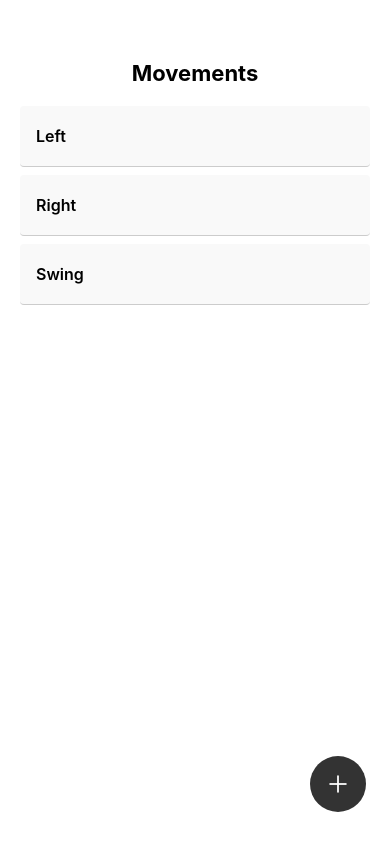
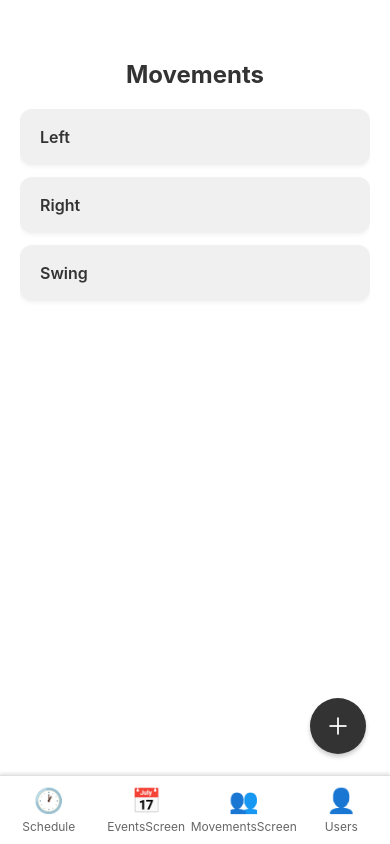
Before and after one commit to AlanMedina53232/Malbouche, a React Native app: screen /MovementsScreen in a window 390 px wide. Built offline with nearby package versions, Linux system fonts and the light colour scheme.

Commit message:
Se agrega el navbar a las pantallas principales

```diff
--- a/principals/restricted/eventsScreen.js
+++ b/principals/restricted/eventsScreen.js
@@ -1,8 +1,16 @@
 import React, { useContext } from 'react';
-import { View, Text, StyleSheet, FlatList, TouchableOpacity, Switch } from 'react-native';
+import {
+  View,
+  Text,
+  StyleSheet,
+  FlatList,
+  TouchableOpacity,
+  Switch
+} from 'react-native';
 import { useNavigation } from '@react-navigation/native';
 import { EventContext } from '../../context/eventContext';
 import { Ionicons } from '@expo/vector-icons';
+import NavigationBar from '../../components/NavigationBar';
 
 const EventsScreen = () => {
   const navigation = useNavigation();
@@ -23,6 +31,7 @@ const EventsScreen = () => {
   );
 
   return (
+    <View style={styles.wrapper}>
       <View style={styles.container}>
         <View style={styles.header}>
           <Text style={styles.title}>Events</Text>
@@ -30,21 +39,33 @@ const EventsScreen = () => {
             <Ionicons name="add" size={28} color="black" />
           </TouchableOpacity>
         </View>
-      <Text style={styles.subtitle}>{events[0] ? `The ${events[0].name} event is ongoing` : 'No ongoing event'}</Text>
+
+        <Text style={styles.subtitle}>
+          {events[0] ? `The ${events[0].name} event is ongoing` : 'No ongoing event'}
+        </Text>
+
         <FlatList
           data={events}
           renderItem={renderItem}
           keyExtractor={(item) => item.id.toString()}
-        contentContainerStyle={{ paddingBottom: 20 }}
+          contentContainerStyle={{ paddingBottom: 100 }}
+          showsVerticalScrollIndicator={false}
         />
+      </View>
+      <NavigationBar />
     </View>
   );
 };
 
+export default EventsScreen;
+
 const styles = StyleSheet.create({
+  wrapper: {
+    flex: 1,
+    backgroundColor: '#fff',
+  },
   container: {
     flex: 1,
-    backgroundColor: '#fff',
     paddingHorizontal: 20,
     paddingTop: 60,
   },
@@ -91,5 +112,3 @@ const styles = StyleSheet.create({
     marginTop: 4,
   },
 });
-
-export default EventsScreen;
--- a/principals/restricted/movementsScreen.js
+++ b/principals/restricted/movementsScreen.js
@@ -1,6 +1,7 @@
 import React from 'react';
 import { View, Text, StyleSheet, FlatList, TouchableOpacity } from 'react-native';
-import { Ionicons } from '@expo/vector-icons'; // o 'react-native-vector-icons/Ionicons'
+import { Ionicons } from '@expo/vector-icons';
+import NavigationBar from '../../components/NavigationBar';
 
 const movements = [
   { id: '1', title: 'Left' },
@@ -16,6 +17,7 @@ const MovementsScreen = () => {
   );
 
   return (
+    <View style={styles.wrapper}>
       <View style={styles.container}>
         <Text style={styles.title}>Movements</Text>
         <FlatList
@@ -23,10 +25,13 @@ const MovementsScreen = () => {
           renderItem={renderItem}
           keyExtractor={item => item.id}
           contentContainerStyle={styles.list}
+          showsVerticalScrollIndicator={false}
         />
         <TouchableOpacity style={styles.fab}>
           <Ionicons name="add" size={28} color="#fff" />
         </TouchableOpacity>
+      </View>
+      <NavigationBar />
     </View>
   );
 };
@@ -34,44 +39,56 @@ const MovementsScreen = () => {
 export default MovementsScreen;
 
 const styles = StyleSheet.create({
+  wrapper: {
+    flex: 1,
+    backgroundColor: '#fff',
+  },
   container: {
     flex: 1,
-    backgroundColor: '#fff',
     paddingTop: 60,
     paddingHorizontal: 20,
   },
   title: {
-    fontSize: 22,
-    fontWeight: 'bold',
+    fontSize: 24,
+    fontWeight: '700',
     marginBottom: 20,
-    alignSelf: 'center',
+    textAlign: 'center',
+    color: '#333',
   },
   list: {
-    paddingBottom: 100,
+    paddingBottom: 120,
   },
   item: {
-    paddingVertical: 20,
-    paddingHorizontal: 16,
-    borderBottomWidth: 1,
-    borderBottomColor: '#ccc',
-    backgroundColor: '#f9f9f9',
-    borderRadius: 4,
-    marginBottom: 8,
+    backgroundColor: '#f0f0f0',
+    paddingVertical: 18,
+    paddingHorizontal: 20,
+    borderRadius: 12,
+    marginBottom: 12,
+    shadowColor: '#000',
+    shadowOpacity: 0.05,
+    shadowOffset: { width: 0, height: 2 },
+    shadowRadius: 4,
+    elevation: 3,
   },
   itemText: {
     fontSize: 16,
     fontWeight: '600',
+    color: '#333',
   },
   fab: {
     position: 'absolute',
     right: 24,
-    bottom: 32,
+    bottom: 90,
     backgroundColor: '#333',
-    borderRadius: 30,
+    borderRadius: 28,
     width: 56,
     height: 56,
     justifyContent: 'center',
     alignItems: 'center',
-    elevation: 5,
+    elevation: 6,
+    shadowColor: '#000',
+    shadowOpacity: 0.2,
+    shadowOffset: { width: 0, height: 3 },
+    shadowRadius: 4,
   },
 });
--- a/principals/restricted/scheduleScreen.js
+++ b/principals/restricted/scheduleScreen.js
@@ -1,7 +1,15 @@
 import React, { useState } from 'react';
-import { View, Text, TextInput, TouchableOpacity, StyleSheet, ScrollView } from 'react-native';
+import {
+  View,
+  Text,
+  TextInput,
+  TouchableOpacity,
+  StyleSheet,
+  ScrollView
+} from 'react-native';
 import { Ionicons } from '@expo/vector-icons';
 import AnalogClock from '../../components/analogClock';
+import NavigationBar from '../../components/NavigationBar';
 
 export default function ScheduleScreen({ navigation }) {
   const [selectedDays, setSelectedDays] = useState(['Th', 'F', 'S']);
@@ -19,13 +27,16 @@ export default function ScheduleScreen({ navigation }) {
     { label: 'W', id: 'wed' },
     { label: 'Th', id: 'thu' },
     { label: 'F', id: 'fri' },
-    { label: 'S', id: 'sat' }, // misma letra, distinta clave
+    { label: 'S', id: 'sat' },
   ];
 
   const renderDayButton = (day) => (
     <TouchableOpacity
       key={day.id}
-      style={[styles.dayButton, selectedDays.includes(day.label) && styles.dayButtonSelected]}
+      style={[
+        styles.dayButton,
+        selectedDays.includes(day.label) && styles.dayButtonSelected
+      ]}
       onPress={() => toggleDay(day.label)}
     >
       <Text style={styles.dayText}>{day.label}</Text>
@@ -33,27 +44,23 @@ export default function ScheduleScreen({ navigation }) {
   );
 
   return (
+    <View style={styles.wrapper}>
       <ScrollView contentContainerStyle={styles.container}>
-      {/* Back Button */}
         <TouchableOpacity style={styles.backButton} onPress={() => navigation.goBack()}>
           <Ionicons name="arrow-back" size={24} />
         </TouchableOpacity>
 
-      {/* Placeholder for Clock */}
         <AnalogClock hour={21} minute={0} />
 
-      {/* Time Range */}
         <View style={styles.timeRange}>
           <Text style={styles.timeText}>09:00 PM</Text>
           <Text style={styles.timeText}>10:00 PM</Text>
         </View>
 
-      {/* Days of the Week */}
         <View style={styles.daysContainer}>
           {days.map(renderDayButton)}
         </View>
 
-      {/* Event Info */}
         <TextInput style={styles.input} placeholder="Event Name" />
 
         {[1, 2].map((_, i) => (
@@ -64,7 +71,6 @@ export default function ScheduleScreen({ navigation }) {
           </View>
         ))}
 
-      {/* Buttons */}
         <View style={styles.buttonRow}>
           <TouchableOpacity style={styles.editButton}>
             <Text style={styles.buttonText}>Edit</Text>
@@ -74,14 +80,19 @@ export default function ScheduleScreen({ navigation }) {
           </TouchableOpacity>
         </View>
       </ScrollView>
+      <NavigationBar />
+    </View>
   );
 }
 
 const styles = StyleSheet.create({
+  wrapper: {
+    flex: 1,
+    backgroundColor: '#fff',
+  },
   container: {
     padding: 20,
     paddingTop: 60,
-    backgroundColor: '#fff',
     flexGrow: 1,
   },
   backButton: {
```
Lines whose indentation alone changed are shown as unchanged.
